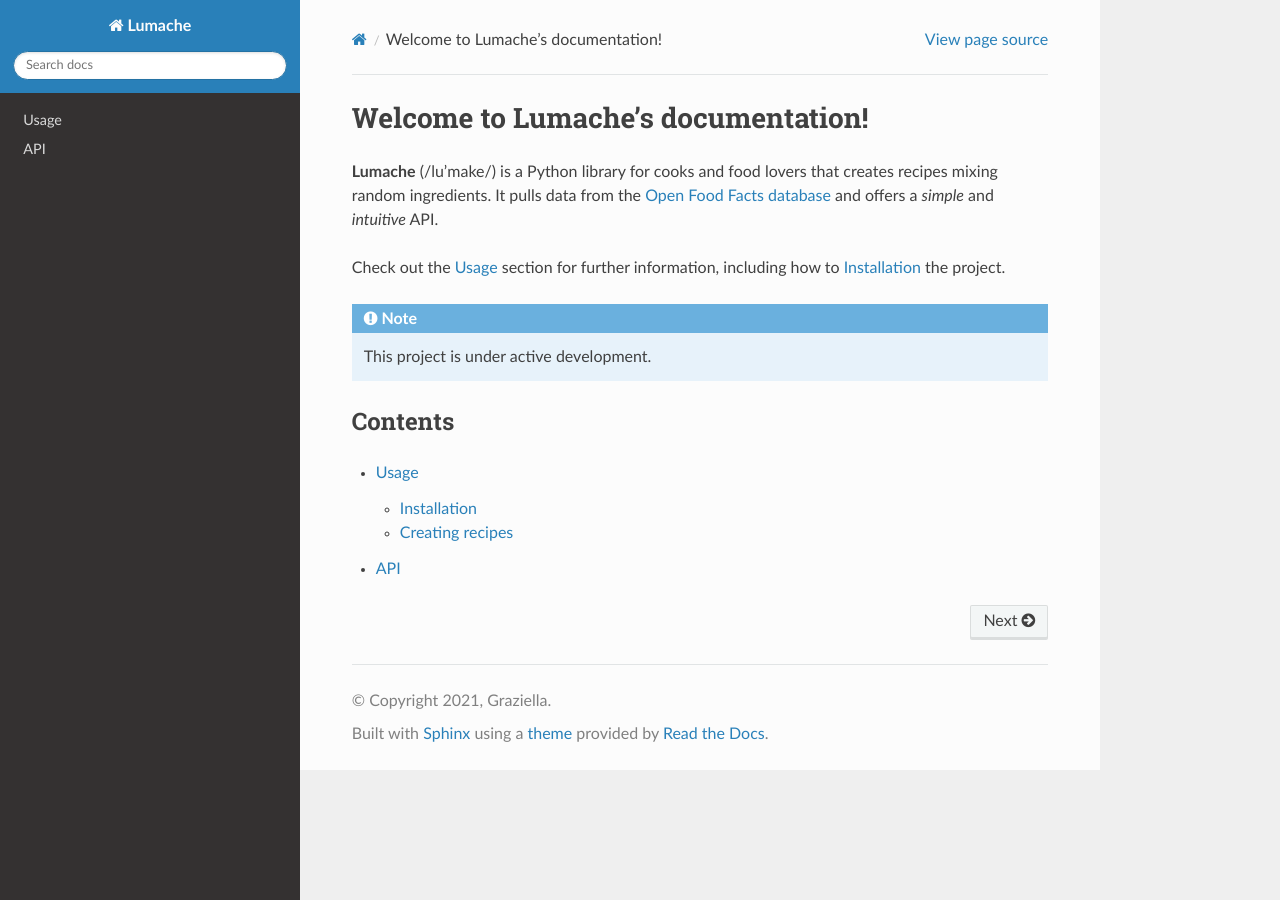
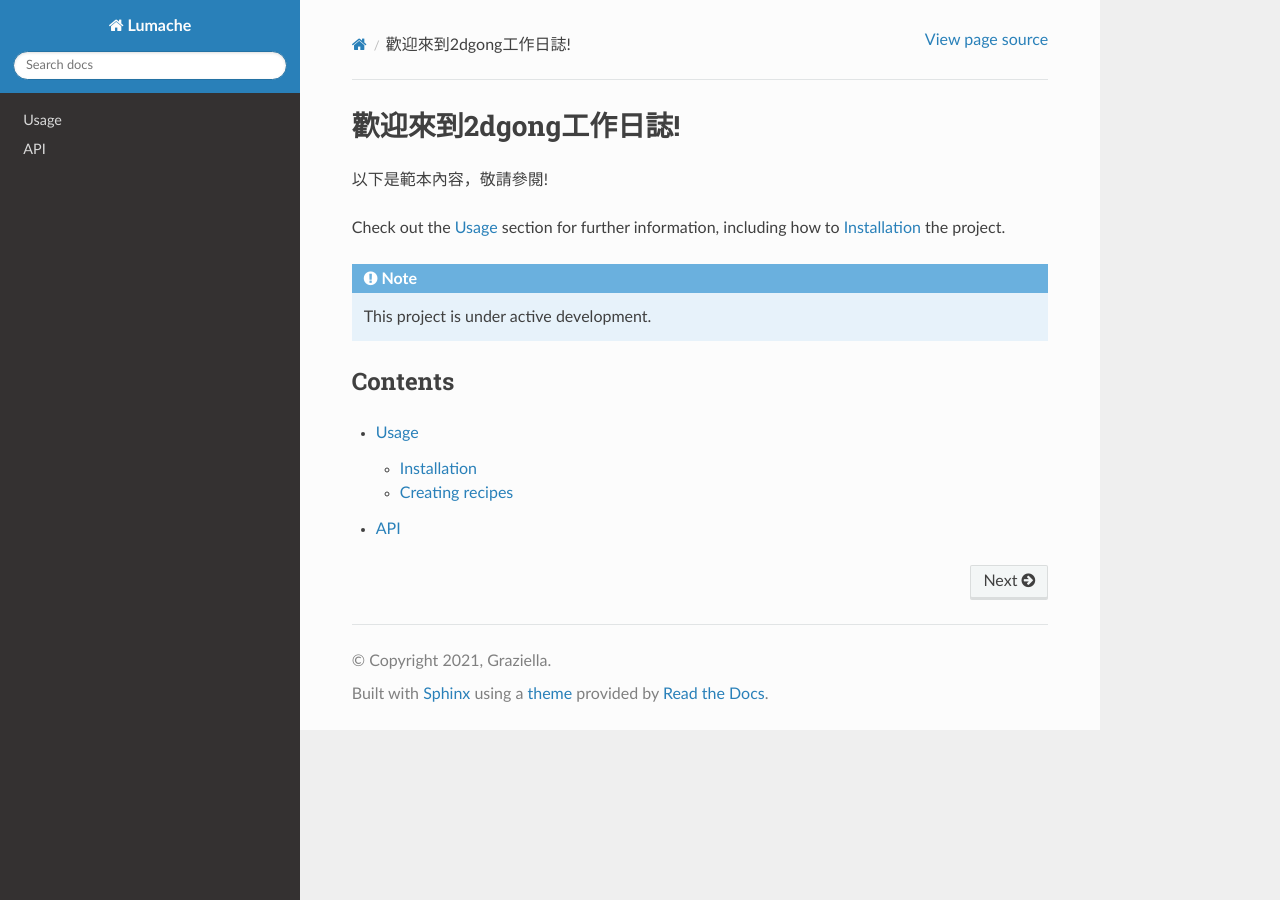
Before and after one commit to yicongkuo/rtd-2dgong, a Sphinx documentation site: the page built from docs/source/index.rst, in a window 1280 px wide. Built offline with Sphinx 7.4.7 and the Read the Docs theme 3.1.0, drawn with Linux system fonts in a browser that asks for light colours.

Commit message:
Update index.rst
修改標題
修改範本內文

```diff
--- a/docs/source/index.rst
+++ b/docs/source/index.rst
@@ -1,10 +1,7 @@
-Welcome to Lumache's documentation!
+歡迎來到2dgong工作日誌!
 ===================================
 
-**Lumache** (/lu'make/) is a Python library for cooks and food lovers
-that creates recipes mixing random ingredients.
-It pulls data from the `Open Food Facts database <https://world.openfoodfacts.org/>`_
-and offers a *simple* and *intuitive* API.
+以下是範本內容，敬請參閱!
 
 Check out the :doc:`usage` section for further information, including
 how to :ref:`installation` the project.
```
